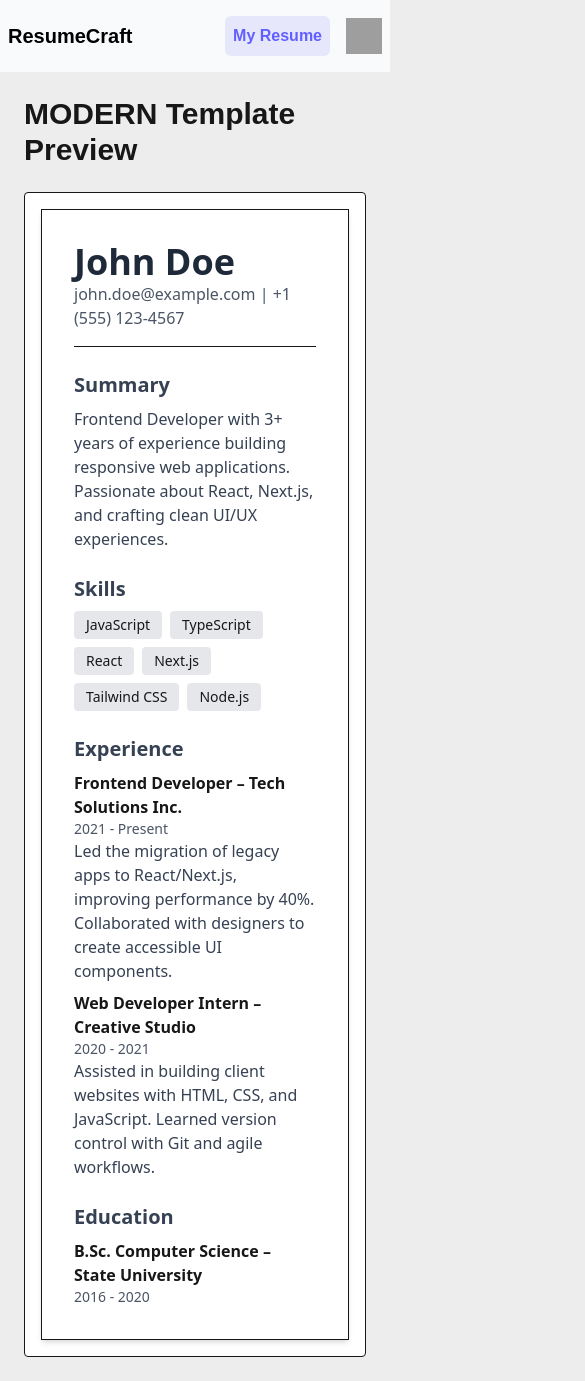
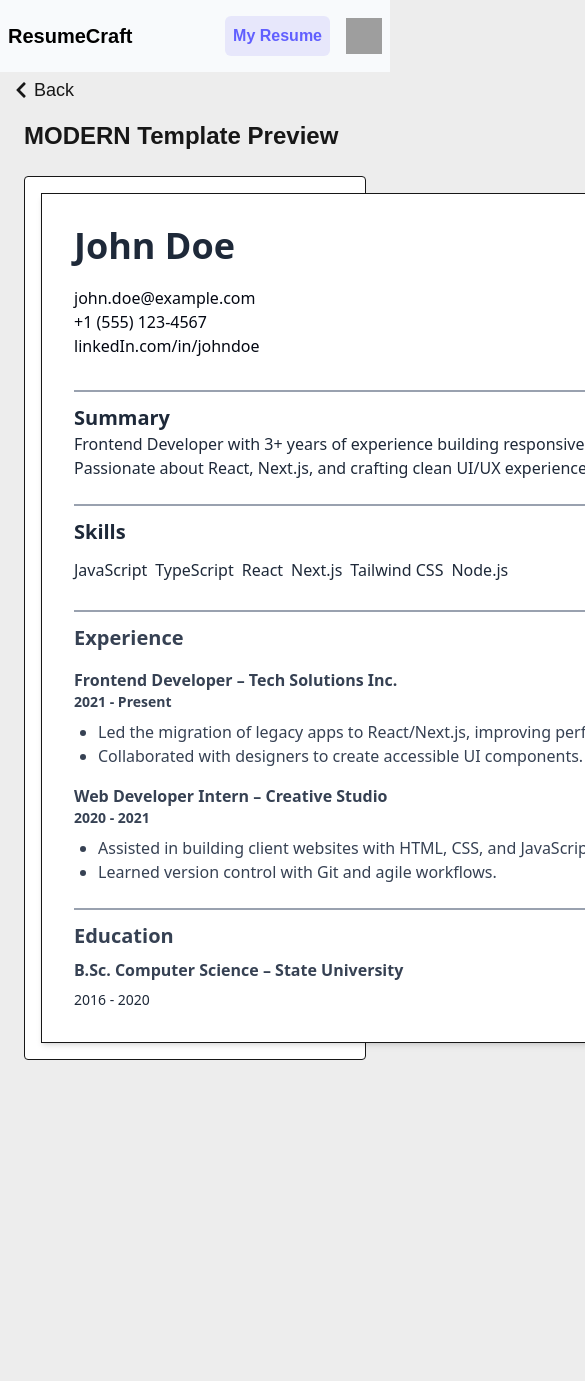
Before and after one commit to Obiorakingsley/ResumeCrafts, a Next.js app: page /templates/modern in a window 390 px wide. Shown: the top 1381 px of the page, 585 px wide, since content can reach past the window. After the commit the page ends 1084 px from the top, so only its background shows below. Built offline with nearby package versions, Linux system fonts and the light colour scheme; grey boxes are pictures that could not be loaded.

Commit message:
Add data to preview page, install reacthook form and zod package

```diff
--- a/package.json
+++ b/package.json
@@ -9,10 +9,13 @@
     "lint": "eslint"
   },
   "dependencies": {
+    "@hookform/resolvers": "^5.2.2",
     "next": "15.5.3",
     "react": "19.1.0",
     "react-dom": "19.1.0",
-    "react-icons": "^5.5.0"
+    "react-hook-form": "^7.63.0",
+    "react-icons": "^5.5.0",
+    "zod": "^4.1.11"
   },
   "devDependencies": {
     "@eslint/eslintrc": "^3",
--- a/src/app/(build)/_Utils/Button.tsx
+++ b/src/app/(build)/_Utils/Button.tsx
@@ -11,7 +11,7 @@ const Button = ({ path }: { path: string }) => {
         router.push(path);
       }}
       type="button"
-      className="flex items-center gap-1 mt-2 dark:bg-black/50 rounded-md text-lg ml-2 cursor-pointer fixed top-16 left-0"
+      className="flex items-center gap-1 mt-2 dark:bg-black/50 rounded-md text-lg ml-2 cursor-pointer fixed top-16 left-0 p-1"
     >
       <FaChevronLeft />
       Back
--- a/src/app/(build)/templates/[template]/page.tsx
+++ b/src/app/(build)/templates/[template]/page.tsx
@@ -1,14 +1,17 @@
 "use client";
 import { use, useState } from "react";
 import { ResumeData } from "@/app/(site)/resume/types";
-import ResumeTemplate1 from "@/component/ModernTemplate";
-import ResumeTemplate2 from "@/component/ClassicTemplate";
-import ResumeTemplate3 from "@/component/CreativeTemplate";
+import Modern from "@/component/ModernTemplate";
+import Classic from "@/component/ClassicTemplate";
+import Creative from "@/component/CreativeTemplate";
+import Button from "../../_Utils/Button";
 
 const resumeData: ResumeData = {
   name: "John Doe",
   email: "john.doe@example.com",
   phone: "+1 (555) 123-4567",
+  linkedIn: "linkedIn.com/in/johndoe",
+  website: "www.johndoe.com",
   summary:
     "Frontend Developer with 3+ years of experience building responsive web applications. Passionate about React, Next.js, and crafting clean UI/UX experiences.",
   skills: [
@@ -23,23 +26,27 @@ const resumeData: ResumeData = {
     {
       role: "Frontend Developer",
       company: "Tech Solutions Inc.",
-      years: "2021 - Present",
-      details:
-        "Led the migration of legacy apps to React/Next.js, improving performance by 40%. Collaborated with designers to create accessible UI components.",
+      years: { start: "2021", end: "Present" },
+      details: [
+        "Led the migration of legacy apps to React/Next.js, improving performance by 40%.",
+        " Collaborated with designers to create accessible UI components.",
+      ],
     },
     {
       role: "Web Developer Intern",
       company: "Creative Studio",
-      years: "2020 - 2021",
-      details:
-        "Assisted in building client websites with HTML, CSS, and JavaScript. Learned version control with Git and agile workflows.",
+      years: { start: "2020", end: "2021" },
+      details: [
+        "Assisted in building client websites with HTML, CSS, and JavaScript.",
+        " Learned version control with Git and agile workflows.",
+      ],
     },
   ],
   education: [
     {
       degree: "B.Sc. Computer Science",
       school: "State University",
-      years: "2016 - 2020",
+      years: { start: "2016 ", end: " 2020" },
     },
   ],
 };
@@ -53,17 +60,18 @@ export default function PreviewPage({
   const [selected, setSelected] = useState(template);
 
   return (
-    <main className="p-6">
-      <h2 className="text-3xl font-bold mb-6">
+    <section className="p-6">
+      <Button path="/templates" />
+      <h2 className="text-2xl sm:text-3xl mt-6 font-bold mb-6">
         {template.toUpperCase()} Template Preview
       </h2>
 
       {/* Template Preview */}
       <div className="border p-4 rounded bg-white">
-        {selected === "modern" && <ResumeTemplate1 data={resumeData} />}
-        {selected === "classic" && <ResumeTemplate2 data={resumeData} />}
-        {selected === "creative" && <ResumeTemplate3 data={resumeData} />}
+        {selected === "modern" && <Modern data={resumeData} />}
+        {selected === "classic" && <Classic data={resumeData} />}
+        {selected === "creative" && <Creative data={resumeData} />}
       </div>
-    </main>
+    </section>
   );
 }
--- a/src/app/(build)/templates/page.tsx
+++ b/src/app/(build)/templates/page.tsx
@@ -50,7 +50,7 @@ const page = () => {
               <button className="bg-indigo-500 text-white font-bold text-sm px-6 py-2 rounded-lg hover:bg-indigo-500/90 transition-colors cursor-pointer">
                 Use Template
               </button>
-              <Link href="/template/classic">
+              <Link href="/templates/classic">
                 <button className="bg-indigo-500 text-white font-bold text-sm px-6 py-2 rounded-lg hover:bg-indigo-500/90 transition-colors ml-4 cursor-pointer">
                   Preview
                 </button>
@@ -73,7 +73,7 @@ const page = () => {
               <button className="bg-indigo-500 text-white font-bold text-sm px-6 py-2 rounded-lg hover:bg-indigo-500/90 transition-colors cursor-pointer">
                 Use Template
               </button>
-              <Link href="/template/creative">
+              <Link href="/templates/creative">
                 <button className="bg-indigo-500 text-white font-bold text-sm px-6 py-2 rounded-lg hover:bg-indigo-500/90 transition-colors ml-4 cursor-pointer">
                   Preview
                 </button>
--- a/src/app/(site)/resume/types.tsx
+++ b/src/app/(site)/resume/types.tsx
@@ -4,11 +4,17 @@ export type ResumeData = {
   phone: string;
   summary: string;
   skills: string[];
+  linkedIn: string;
+  website: string;
   experience: {
     role: string;
     company: string;
-    years: string;
-    details: string;
+    years: { start: string; end: string };
+    details: string[];
   }[];
-  education: { degree: string; school: string; years: string }[];
+  education: {
+    degree: string;
+    school: string;
+    years: { start: string; end: string };
+  }[];
 };
--- a/src/component/ClassicTemplate.tsx
+++ b/src/component/ClassicTemplate.tsx
@@ -2,37 +2,42 @@ import { ResumeData } from "@/app/(site)/resume/types";
 
 export default function ResumeTemplate2({ data }: { data: ResumeData }) {
   return (
-    <div className="p-6 bg-gray-50 border max-w-2xl mx-auto font-light text-gray-800">
-      <h1 className="text-3xl font-bold">{data.name}</h1>
-      <p className="text-gray-600 mb-4">
-        {data.email} | {data.phone}
+    <article className="p-6 bg-gray-50 border w-[794px] min-h-screen overflow-hidden mx-auto font-light text-gray-800">
+      <h2 className="text-3xl text-center font-bold">{data.name}</h2>
+      <p className="text-gray-800 text-center">
+        {data.email} | {data.linkedIn} | {data.phone}
       </p>
+      <p className="mb-4 text-center">{data.website}</p>
 
-      <p className="italic mb-6">{data.summary}</p>
+      <p className="italic mb-6 text-gray-900 text-center">{data.summary}</p>
 
-      <h2 className="text-lg font-semibold border-b mb-2">Skills</h2>
+      <h3 className="text-lg font-semibold border-b mb-2">Skills</h3>
       <p className="mb-4">{data.skills.join(", ")}</p>
 
-      <h2 className="text-lg font-semibold border-b mb-2">Experience</h2>
+      <h3 className="text-lg font-semibold border-b mb-2">Experience</h3>
       {data.experience.map((exp, i) => (
-        <div key={i} className="mb-3">
-          <p className="font-medium">
+        <section key={i} className="mb-3">
+          <p className=" font-semibold text-gray-700">
             {exp.role} – {exp.company}
           </p>
-          <span className="text-sm text-gray-500">{exp.years}</span>
+          <span className="text-sm text-gray-700 font-semibold">
+            {exp.years.start} - {exp.years.end}
+          </span>
           <p>{exp.details}</p>
-        </div>
+        </section>
       ))}
 
-      <h2 className="text-lg font-semibold border-b mb-2">Education</h2>
+      <h3 className="text-lg font-semibold border-b mb-2">Education</h3>
       {data.education.map((edu, i) => (
-        <div key={i} className="mb-2">
-          <p className="font-medium">
+        <section key={i} className="mb-2">
+          <p className="text-gray-700 font-semibold">
             {edu.degree} – {edu.school}
           </p>
-          <span className="text-sm text-gray-500">{edu.years}</span>
-        </div>
+          <span className="text-sm font-semibold text-gray-600">
+            {edu.years.start} - {edu.years.end}
+          </span>
+        </section>
       ))}
-    </div>
+    </article>
   );
 }
--- a/src/component/ModernTemplate.tsx
+++ b/src/component/ModernTemplate.tsx
@@ -1,25 +1,27 @@
 import { ResumeData } from "@/app/(site)/resume/types";
 
 export default function ResumeTemplate1({ data }: { data: ResumeData }) {
+  console.log(data);
+
   return (
-    <div className="p-8 bg-white shadow-md border max-w-3xl mx-auto font-sans">
-      <header className="border-b pb-4 mb-6">
-        <h1 className="text-4xl font-bold text-gray-800">{data.name}</h1>
-        <p className="text-gray-600">
-          {data.email} | {data.phone}
-        </p>
-      </header>
-
-      <section className="mb-6">
-        <h2 className="text-xl font-semibold text-gray-700">Summary</h2>
-        <p className="text-gray-700 mt-2">{data.summary}</p>
+    <article className="p-8 bg-white w-[794px] min-h-screen shadow-md overflow-hidden border  mx-auto  font-sans">
+      <section className="pb-4 mb-4 text-gray-950 ">
+        <h2 className="text-4xl font-bold text-gray-800 mb-5">{data.name}</h2>
+        <p>{data.email}</p>
+        <p>{data.phone}</p>
+        <p>{data.linkedIn}</p>
       </section>
 
-      <section className="mb-6">
-        <h2 className="text-xl font-semibold text-gray-700">Skills</h2>
-        <ul className="flex flex-wrap gap-2 mt-2">
+      <section className="mb-6 border-t-2 text-gray-800 border-gray-400 pt-3">
+        <h3 className="text-xl font-semibold">Summary</h3>
+        <p className="text-gray-800">{data.summary}</p>
+      </section>
+
+      <section className="mb-6 border-t-2 border-gray-400 pt-3">
+        <h3 className="text-xl font-semibold text-gray-800">Skills</h3>
+        <ul className="flex flex-wrap gap-2 mt-2 text-gray-800">
           {data.skills.map((skill, i) => (
-            <li key={i} className="bg-gray-200 px-3 py-1 rounded text-sm">
+            <li key={i} className="text-gray-800 py-1">
               {skill}
             </li>
           ))}
@@ -27,29 +29,41 @@ export default function ResumeTemplate1({ data }: { data: ResumeData }) {
       </section>
 
       <section className="mb-6">
-        <h2 className="text-xl font-semibold text-gray-700">Experience</h2>
+        <h3 className="text-xl font-semibold text-gray-700 border-t-2 border-gray-400 pt-3">
+          Experience
+        </h3>
         {data.experience.map((exp, i) => (
-          <div key={i} className="mt-2">
-            <h3 className="font-semibold">
+          <div key={i} className="mt-4">
+            <h4 className="font-semibold text-gray-700 ">
               {exp.role} – {exp.company}
-            </h3>
-            <p className="text-sm text-gray-600">{exp.years}</p>
-            <p className="text-gray-700">{exp.details}</p>
+            </h4>
+            <p className="text-sm text-gray-700 font-semibold mb-2">
+              {exp.years.start} - {exp.years.end}
+            </p>
+            <ul className="text-gray-700 list-disc pl-6">
+              {exp.details.map((details, i) => (
+                <li key={i}>{details}</li>
+              ))}
+            </ul>
           </div>
         ))}
       </section>
 
       <section>
-        <h2 className="text-xl font-semibold text-gray-700">Education</h2>
+        <h3 className="text-xl font-semibold text-gray-700 border-t-2 border-gray-400 pt-3">
+          Education
+        </h3>
         {data.education.map((edu, i) => (
           <div key={i} className="mt-2">
-            <h3 className="font-semibold">
+            <h4 className=" text-gray-700 font-semibold mb-2">
               {edu.degree} – {edu.school}
-            </h3>
-            <p className="text-sm text-gray-600">{edu.years}</p>
+            </h4>
+            <p className="text-sm text-gray-800">
+              {edu.years.start} - {edu.years.end}
+            </p>
           </div>
         ))}
       </section>
-    </div>
+    </article>
   );
 }
```
Also changed, not shown: src/component/CreativeTemplate.tsx (+27 -16 lines), 1 other file (tests, documents, lock files or other folders).
